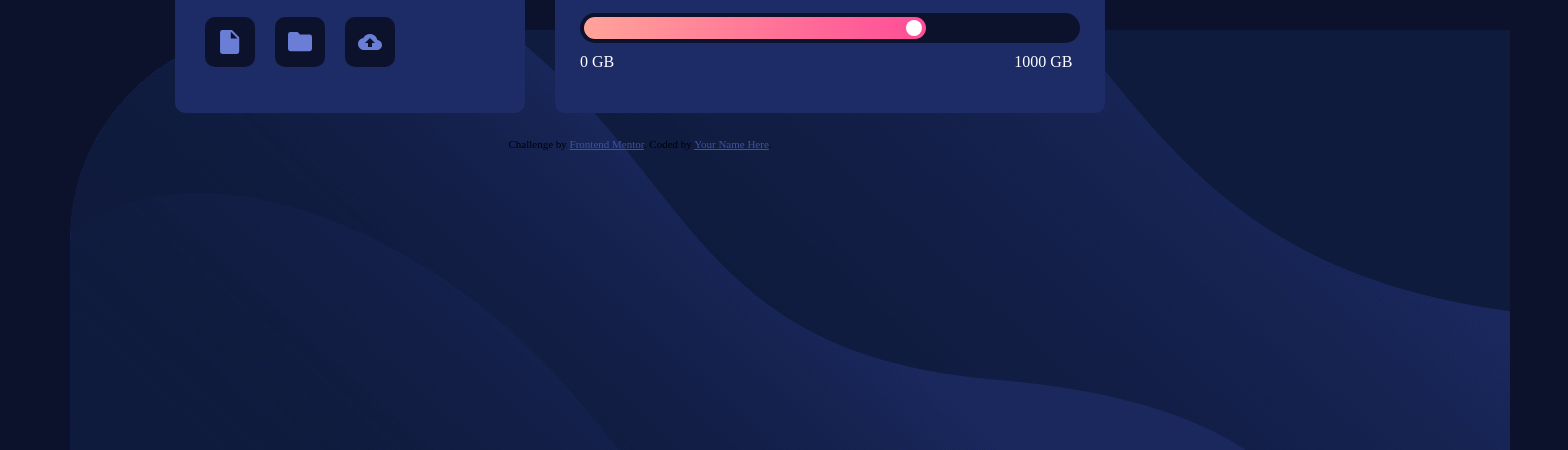
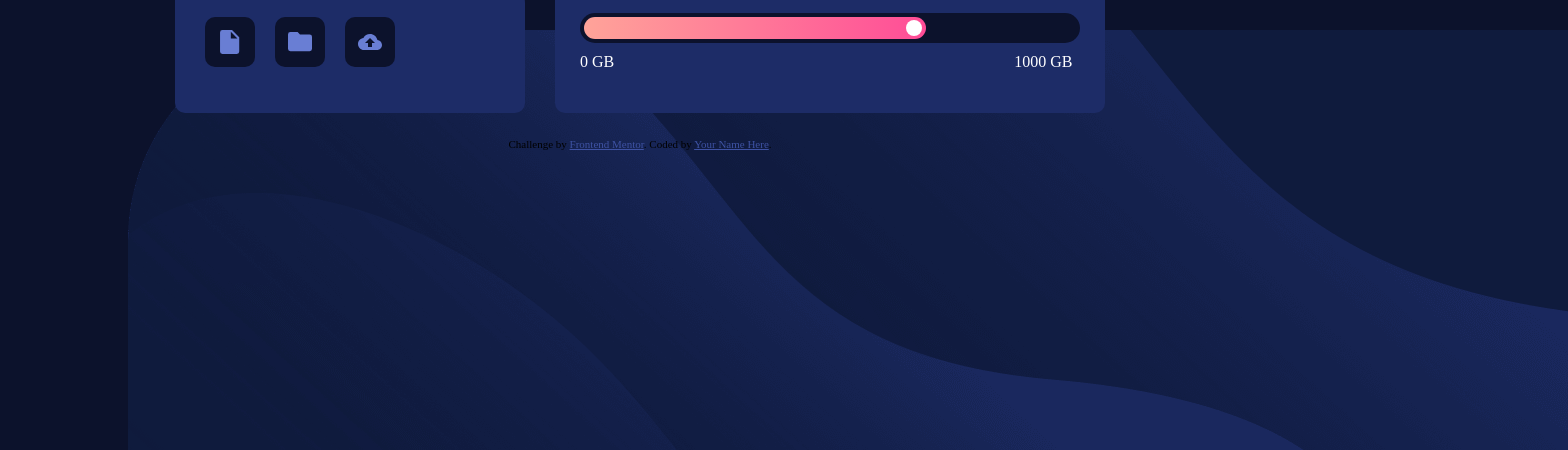
Before and after one commit to franky90/DataStorageComponents, a plain HTML site: page index.html in a window 1280 px wide. Shown: the part 350-800 px from the top of the page, 1568 px wide, since content can reach past the window. Drawn offline with Linux system fonts and the light colour scheme.

Commit message:
Centered background

```diff
--- a/css/styles.css
+++ b/css/styles.css
@@ -188,7 +188,8 @@ background-color: hsl(229, 57%, 11%);
 .bottomimage {
 
   bottom: 0;
-  left: 70px;
+  left: 10%;
+  right: 10%;
   position: absolute;
   width: 1440px;
   height: 420px;
@@ -201,6 +202,7 @@ background-color: hsl(229, 57%, 11%);
 @media(max-width: 920px) {
   .bottomimage {
     left:0;
+    right:0;
      background: url('../images/bg-mobile.png');
      background-size: cover;
      background-origin:initial;
```
